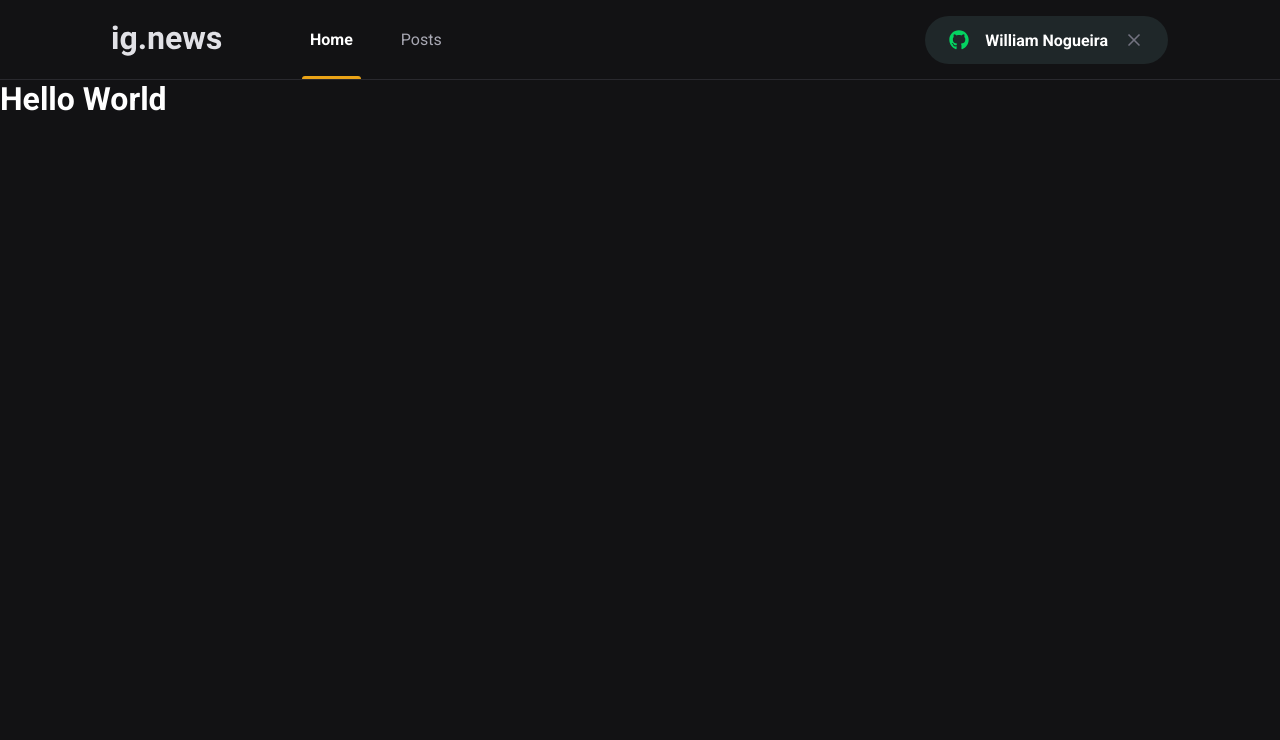
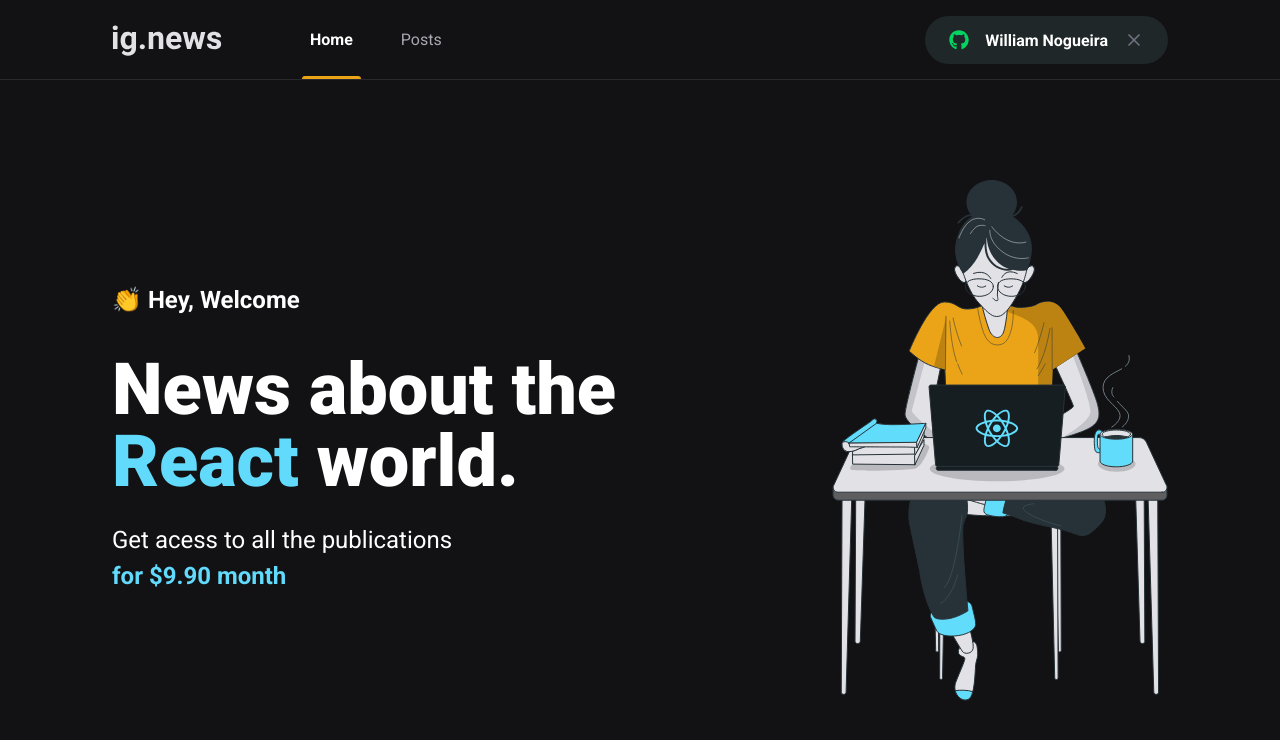
Before and after one commit to willnogueyra/ignews, a Next.js app: page / in a window 1280 px wide. Shown: the top 740 px of the page. Built offline with nearby package versions, Linux system fonts and the light colour scheme.

Commit message:
Componentes e páginas - SubscribeButton

```diff
--- /dev/null
+++ b/src/pages/home.module.scss
@@ -0,0 +1,40 @@
+.contentContainer {
+  max-width: 1120px;
+  margin: 0 auto;
+  padding: 0 2rem;
+  height: calc(100vh - 5rem);
+  display: flex;
+  align-items: center;
+  justify-content: space-between;
+}
+
+.hero {
+  max-width: 600px;
+
+  > span { // primeiro span do elemento
+    font-size: 1.5rem;
+    font-weight: bold;
+  }
+
+  h1 {
+    font-size: 4.5rem;
+    line-height: 4.5rem;
+    font-weight: 900;
+    margin-top: 2.5rem;
+
+    span {
+      color: var(--cyan-500);
+    }
+  }
+
+  p {
+    font-size: 1.5rem;
+    line-height: 2.25rem;
+    margin-top: 1.5rem;
+
+    span {
+      color: var(--cyan-500);
+      font-weight: bold;
+    }
+  }
+}
--- a/src/pages/index.tsx
+++ b/src/pages/index.tsx
@@ -1,15 +1,25 @@
 import Head from "next/head"
+import styles from "./home.module.scss";
 
 export default function Home() {
   return (
     <>
       <Head>
-        <title>Inicio | ig.news</title>
+        <title>Home | ig.news</title>
       </Head>
 
-      <h1>
-        Hello World
-      </h1>
+      <main className={styles.contentContainer}>
+        <section className={styles.hero}>
+          <span>👏 Hey, Welcome</span>
+          <h1>News about the <span>React</span> world.</h1>
+          <p>
+            Get acess to all the publications <br />
+            <span>for $9.90 month</span>
+          </p>
+        </section>
+
+        <img src="/images/avatar.svg" alt="Girl coding" />
+      </main>
     </>
   )
 }
```
